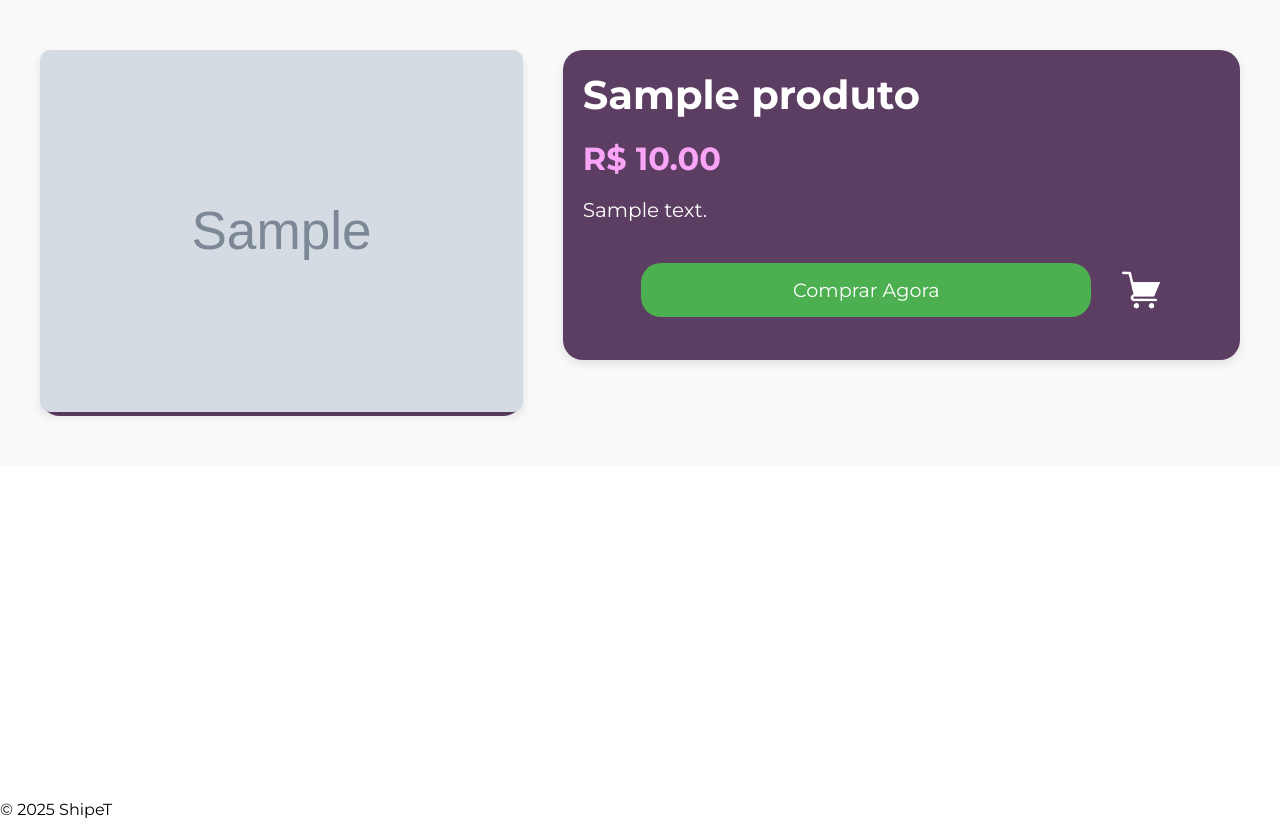
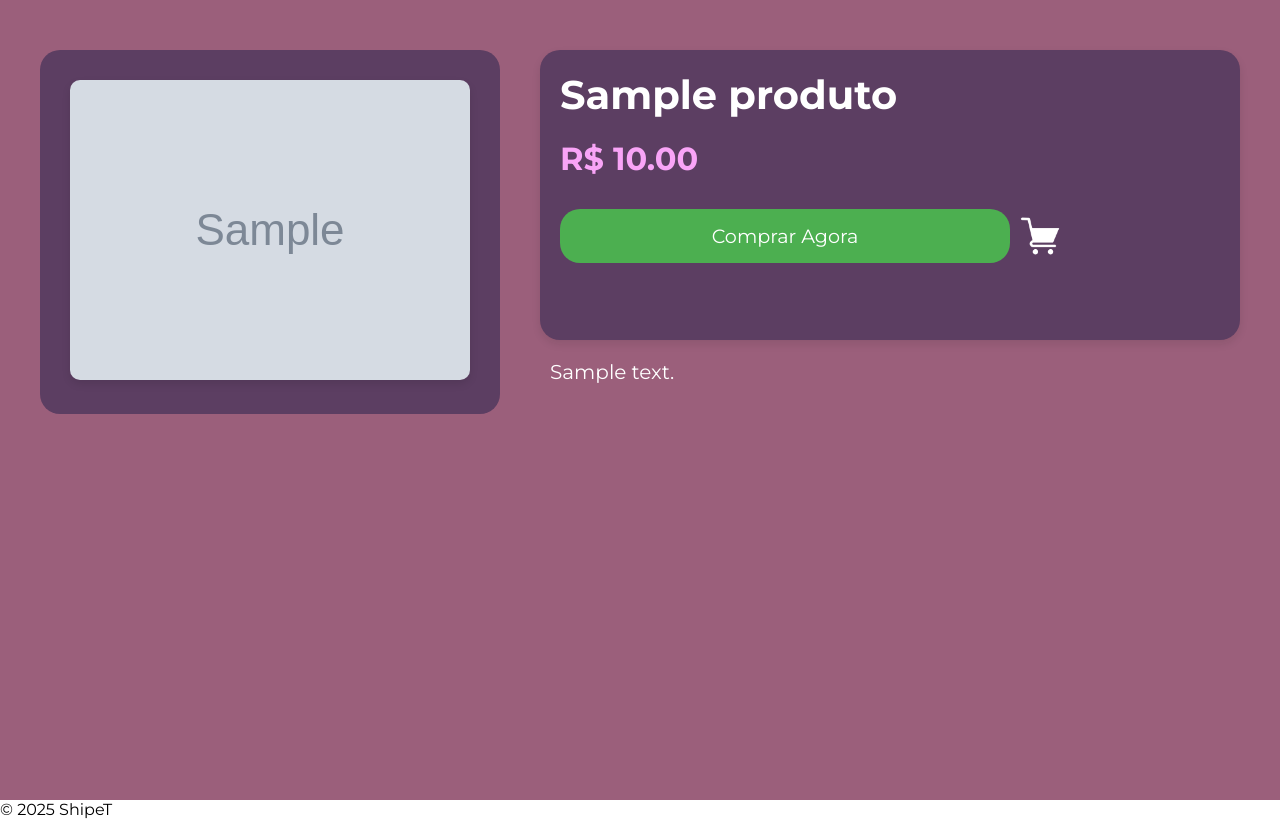
Before and after one commit to filipeavila7/site-petshop, a Flask app: page /produto/1 in a window 1280 px wide. Run offline with Flask 3, Linux system fonts and the light colour scheme; tables that the repository leaves empty hold one stand-in row (values such as "Sample post"); grey boxes marked "Sample" are stand-in pictures; some web fonts are replaced.

Commit message:
ultimas alteraçoes

```diff
--- a/src/static/produto_detalhes.css
+++ b/src/static/produto_detalhes.css
@@ -6,25 +6,41 @@ main{
     height: 100vh;
     justify-content: center;
     align-items: center;
+    background-color: #9b5f7b;
 }
 
 .produto-detalhes {
     padding: 50px 20px;
-    background-color: #f9f9f9;
+
 }
 
 .produto-container {
-    max-width: 1200px;
+    width: 1200px;
     margin: 0 auto;
     display: flex;
     gap: 40px;
     align-items: flex-start;
 }
 
+.produto-info-container{
+    display: flex;
+    flex-direction: column;
+}
+
+.descricao{
+    margin-top: 10px;
+    padding: 10px;
+    width: 700px;
+    height: auto;
+    white-space: normal;
+    overflow-wrap: break-word;
+}
+
 .produto-imagem {
     width: 500px;
     background-color: #5c3e62;
     border-radius: 20px;
+    padding: 30px;
 }
 
 .produto-imagem img {
@@ -39,8 +55,7 @@ main{
     flex-direction: column;
     padding: 20px;
     width: 700px;
-    height: 310px;
-    padding: 20px;
+    height: 290px;
     background-color: #5c3e62;
     border-radius: 20px;
     box-shadow: 0 4px 8px rgba(17, 16, 16, 0.1);
@@ -82,9 +97,15 @@ main{
 }
 
 
-.acoes{
+.acao{
+    display: flex;
+    align-items: center;
     width: 100%;
-    display: flex;
-    justify-content: center;
-    gap: 30px;
+    height: 75px;
+    gap: 10px;
 }
+
+.acao img{
+    all: unset;
+    width: 40px;
+}
--- a/src/templates/produto_detalhes.html
+++ b/src/templates/produto_detalhes.html
@@ -1,27 +1,42 @@
 <!DOCTYPE html>
 <html lang="pt-br">
+
     <head>
         <meta charset="UTF-8">
         <meta name="viewport" content="width=device-width, initial-scale=1.0">
         <title>{{ produto.nome_produto }} - Detalhes</title>
-    <link rel="stylesheet" href="{{ url_for('static', filename='style.css') }}">
-    <link rel="stylesheet" href="{{ url_for('static', filename='produto_detalhes.css') }}">
+        <link rel="stylesheet"
+            href="{{ url_for('static', filename='style.css') }}">
+        <link rel="stylesheet"
+            href="{{ url_for('static', filename='produto_detalhes.css') }}">
     </head>
+
     <body>
 
         <main>
             <section class="produto-detalhes">
                 <div class="produto-container">
                     <div class="produto-imagem">
-                    <img src="{{ url_for('static', filename=produto.imagem) }}" alt="{{ produto.nome_produto }}">
+                        <img
+                            src="{{ url_for('static', filename=produto.imagem) }}"
+                            alt="{{ produto.nome_produto }}">
                     </div>
+                    <div class="produto-info-container">
                         <div class="produto-info">
                             <h1>{{ produto.nome_produto }}</h1>
-                    <p class="produto-valor">R$ {{ "%.2f"|format(produto.valor) }}</p>
+                            <p class="produto-valor">R$ {{
+                                "%.2f"|format(produto.valor) }}</p>
+                            <div class="acao">
+                                <button class="btn-comprar">Comprar
+                                    Agora</button>
+                                <img
+                                    src="{{ url_for('static', filename='img/cart.png') }}"
+                                    alt="Carrinho"
+                                    data-produto-id="{{ produto.id }}">
+                            </div>
+                        </div>
+                        <div class="descricao">
                             <p class="produto-descricao">{{produto.descricao}}</p>
-                    <div class="acoes">
-                        <button class="btn-comprar">Comprar Agora</button>
-                        <img src="{{ url_for('static', filename='img/cart.png') }}" alt="Carrinho" data-produto-id="{{ produto.id }}">
                         </div>
                     </div>
                 </div>
@@ -32,6 +47,8 @@
             <p>&copy; 2025 ShipeT</p>
         </footer>
 
-    <script src="{{ url_for('static', filename='produto_detalhes.js') }}"></script>
+        <script
+            src="{{ url_for('static', filename='produto_detalhes.js') }}"></script>
     </body>
+
 </html>
```
Also changed, not shown: src/static/menu_toggle.css (deleted). Lines whose indentation alone changed are shown as unchanged.
